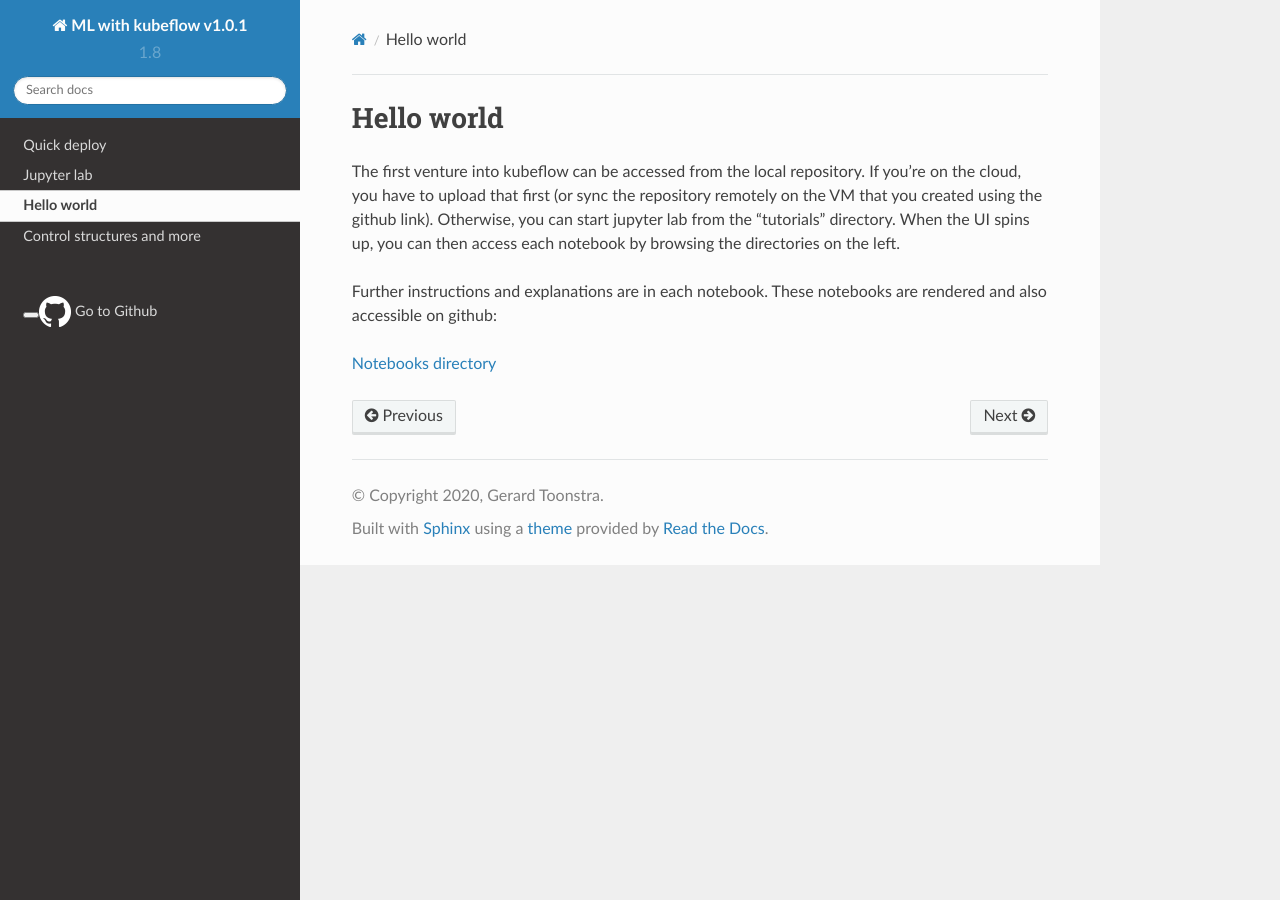
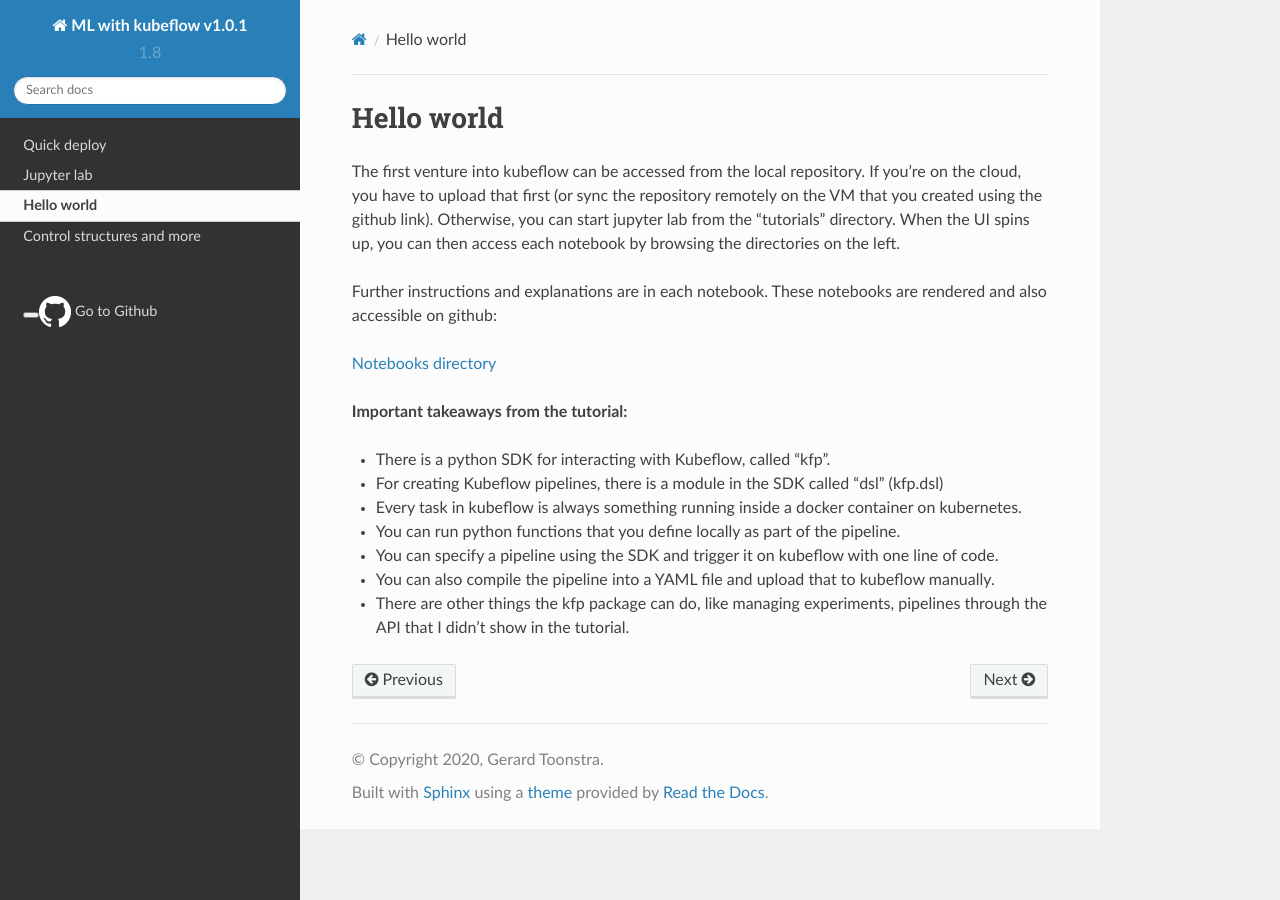
Before and after one commit to gtoonstra/ml-with-kubeflow, a Sphinx documentation site: the page built from docs/helloworld.rst, in a window 1280 px wide. Built offline with Sphinx 7.4.7 and the Read the Docs theme 2.0.0, drawn with Linux system fonts in a browser that asks for light colours.

Commit message:
Takeaway points

```diff
--- a/docs/helloworld.rst
+++ b/docs/helloworld.rst
@@ -10,3 +10,14 @@ Further instructions and explanations are in each notebook. These notebooks are
 accessible on github:
 
 `Notebooks directory <https://github.com/gtoonstra/ml-with-kubeflow/tree/master/tutorials>`_
+
+**Important takeaways from the tutorial:**
+
+* There is a python SDK for interacting with Kubeflow, called "kfp".
+* For creating Kubeflow pipelines, there is a module in the SDK called "dsl" (kfp.dsl)
+* Every task in kubeflow is always something running inside a docker container on kubernetes.
+* You can run python functions that you define locally as part of the pipeline.
+* You can specify a pipeline using the SDK and trigger it on kubeflow with one line of code.
+* You can also compile the pipeline into a YAML file and upload that to kubeflow manually.
+* There are other things the kfp package can do, like managing experiments, pipelines through the
+  API that I didn't show in the tutorial.
```
Also changed, not shown: docs/controlstructuresandmore.rst (+9 -0 lines), 1 other file.
